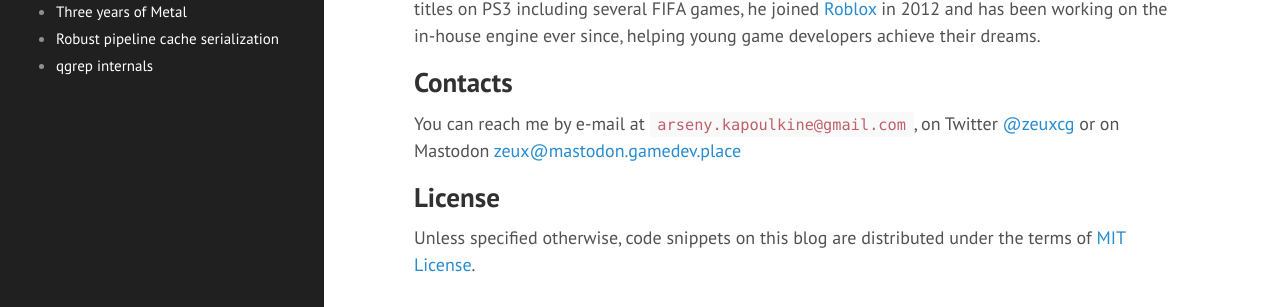
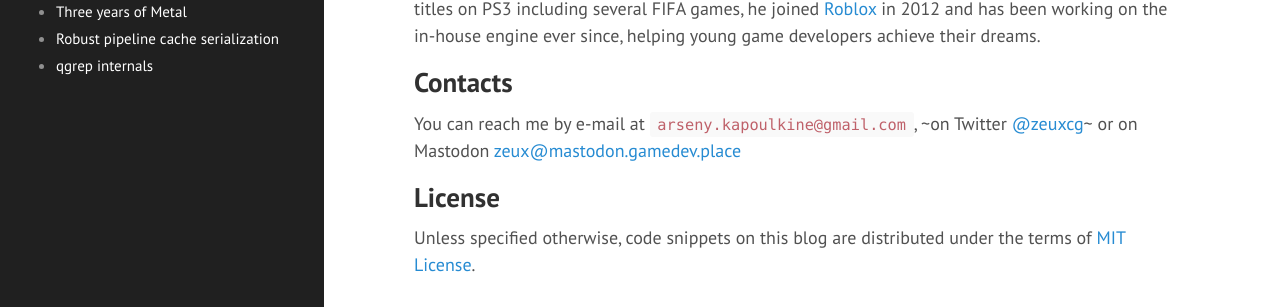
Before and after one commit to zeux/zeux.github.io, a Jekyll site: the page built from about.md, in a window 1280 px wide and 900 px high, scrolled down 1937 px. Shown: the part 530-837 px from the top of the window. Built offline with Jekyll 4.4.1, drawn with Linux system fonts in a browser that asks for light colours.

```diff
--- a/about.md
+++ b/about.md
@@ -75,7 +75,7 @@ Arseny Kapoulkine has worked on game technology for the past decade. Having work
 
 ## Contacts
 
-You can reach me by e-mail at `arseny.kapoulkine@gmail.com`, on Twitter [@zeuxcg](https://twitter.com/zeuxcg) or on Mastodon [zeux@mastodon.gamedev.place](https://mastodon.gamedev.place/@zeux)
+You can reach me by e-mail at `arseny.kapoulkine@gmail.com`, ~on Twitter [@zeuxcg](https://twitter.com/zeuxcg)~ or on Mastodon [zeux@mastodon.gamedev.place](https://mastodon.gamedev.place/@zeux)
 
 ## License
 
```
